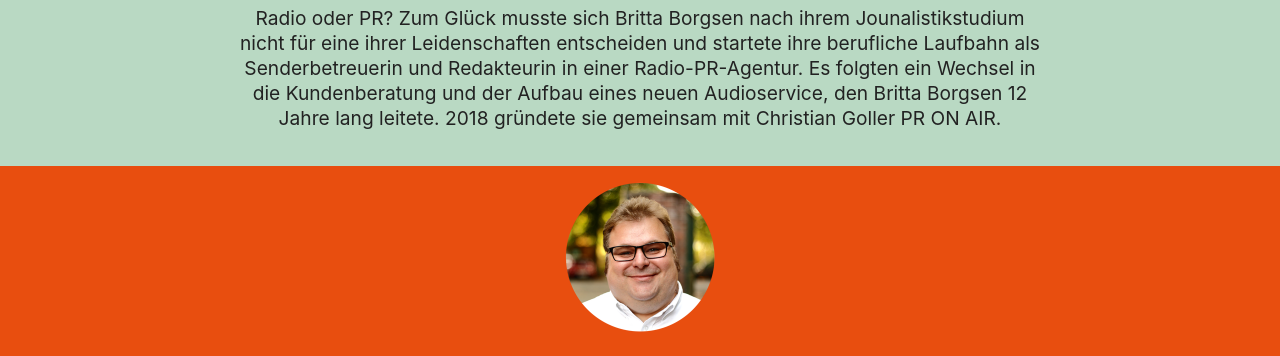
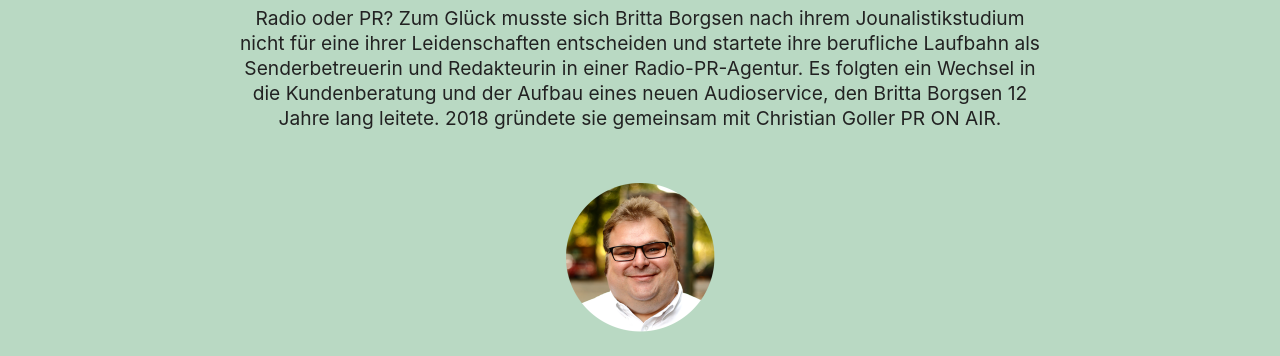
Before and after one commit to pr-onair/website, a website: page docs/koepfe/index.html in a window 1280 px wide. Shown: the part 428-784 px from the top of the page. Drawn offline with Linux system fonts and the light colour scheme.

Commit message:
Update index.html

```diff
--- a/docs/koepfe/index.html
+++ b/docs/koepfe/index.html
@@ -9,7 +9,7 @@
 <p>Radio oder PR? Zum Glück musste sich Britta Borgsen nach ihrem Jounalistikstudium nicht für eine ihrer Leidenschaften entscheiden und startete ihre berufliche
 Laufbahn als Senderbetreuerin und Redakteurin in einer Radio-PR-Agentur. Es folgten ein Wechsel in die Kundenberatung und der Aufbau eines neuen Audioservice,
 den Britta Borgsen 12 Jahre lang leitete. 2018 gründete sie gemeinsam mit Christian Goller PR ON AIR.</p>
-</section></section><section class="section-orange"><section class="partial"><p><img src="../assets/img/christian.png" alt="Christian Goller"></p>
+</section></section><section class="partial"><p><img src="../assets/img/christian.png" alt="Christian Goller"></p>
 <h2 id="christian-goller">Christian Goller</h2>
 <p>Christian Goller absolvierte nach dem Studium ein Volontariat in einer Hörfunk-PR-Agentur. Das Schreiben für Kunden und Radiosendungen hat er von der Pike auf
 gelernt: Vom aktuellen Ratgeber-Beitrag über Technik-Themen bis hin zum Buch-Bestseller und Computerspiel findet er für jedes Thema die richtigen Worte und
```
